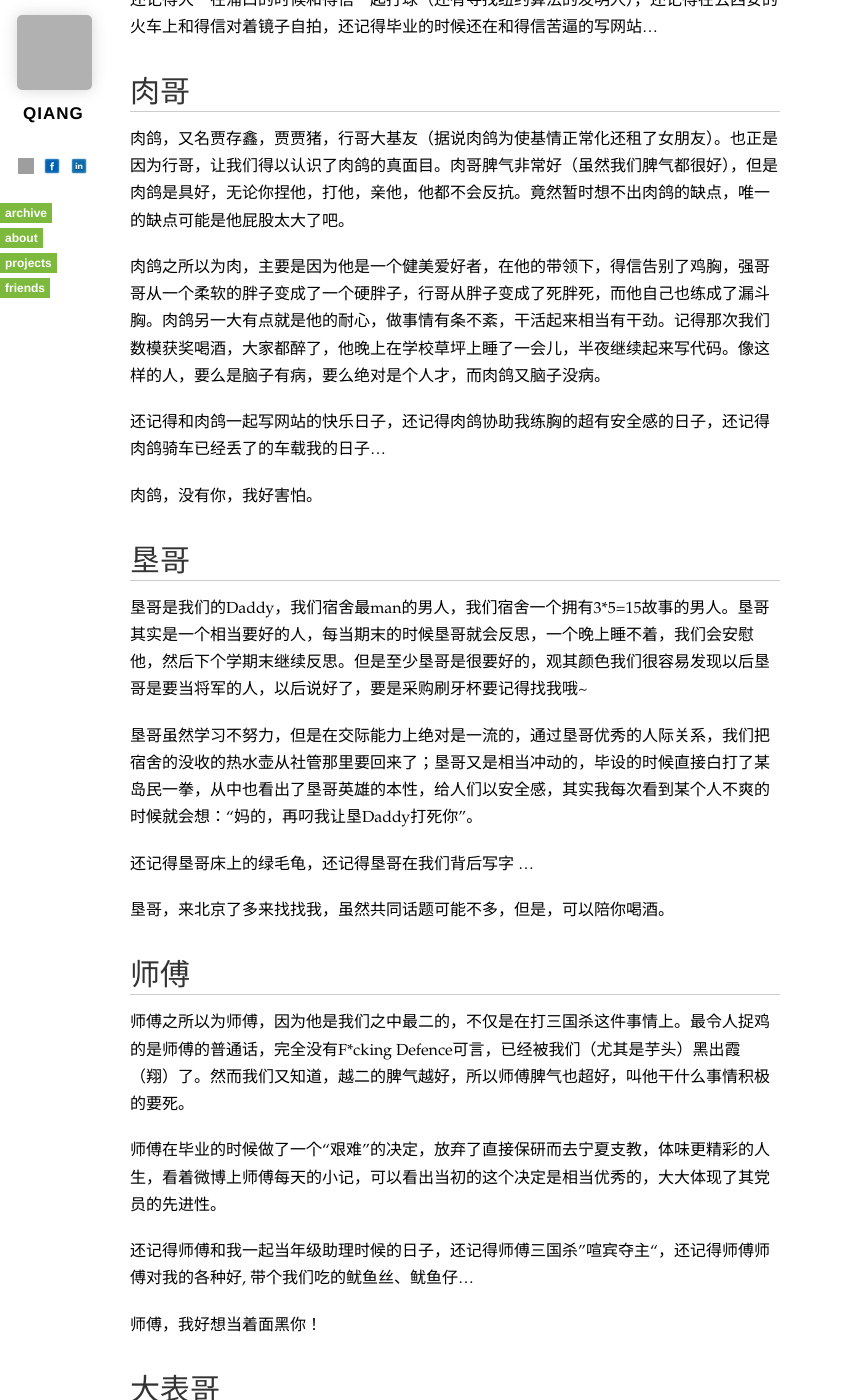
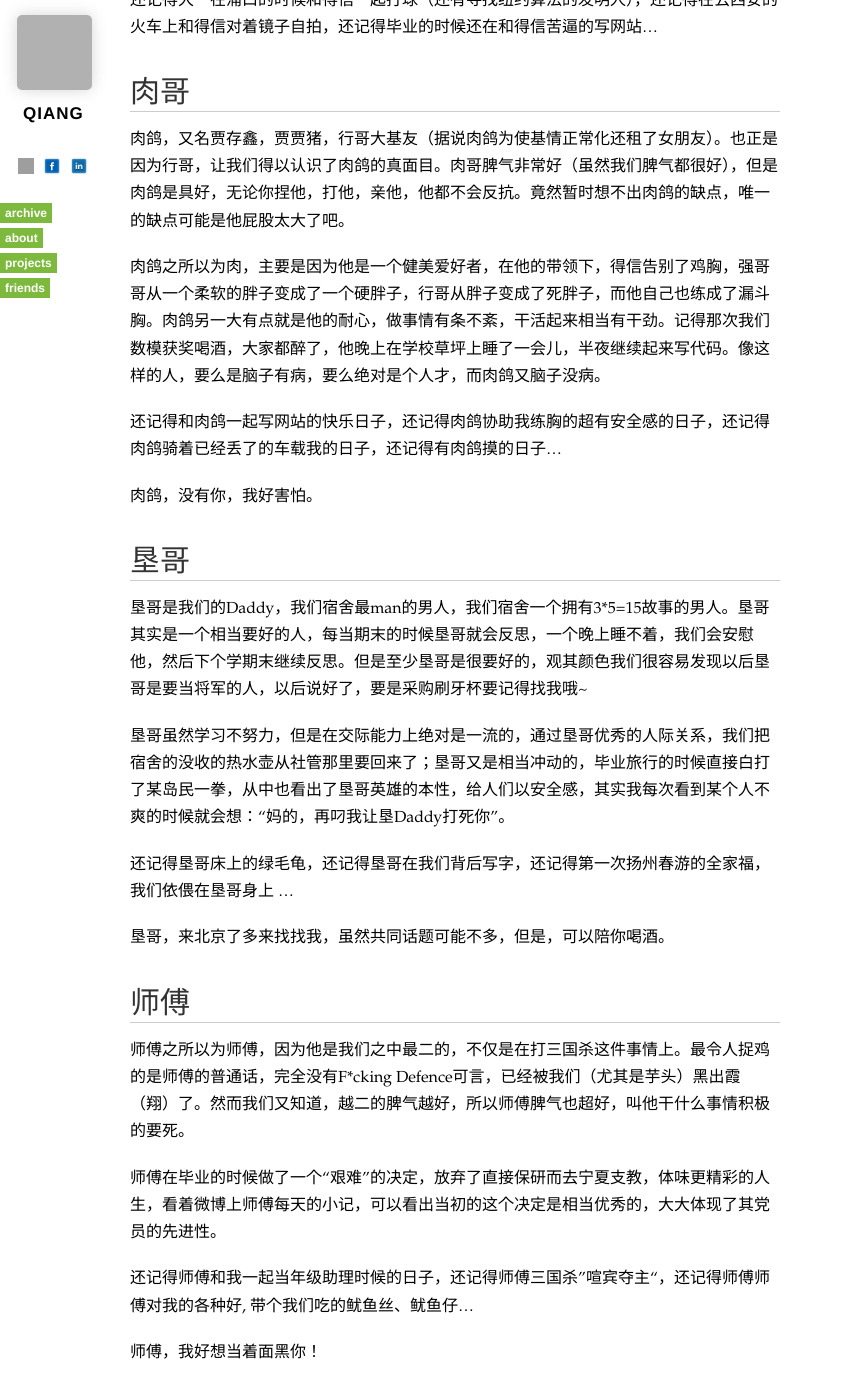
Before and after one commit to qiangrw/qiangrw.github.com, a Jekyll site: the page built from _posts/2012-10-05-member-of-LocalsNake.md, in a window 1280 px wide and 1400 px high, scrolled down 2757 px. Shown: the whole window, without its empty margins (0-843 px from the left). Built offline with Jekyll 4.4.1, drawn with Linux system fonts in a browser that asks for light colours; nearby versions of some CDN libraries; Markdown is read by kramdown in place of the engine named in the settings; comment, search, counter and statistics services are not loaded; grey boxes are pictures that could not be loaded.

Commit message:
fix typo

```diff
--- a/_posts/2012-10-05-member-of-LocalsNake.md
+++ b/_posts/2012-10-05-member-of-LocalsNake.md
@@ -61,9 +61,9 @@ permalink: /2012/10/member-of-LocalsNake/
 ## 肉哥
 肉鸽，又名贾存鑫，贾贾猪，行哥大基友（据说肉鸽为使基情正常化还租了女朋友）。也正是因为行哥，让我们得以认识了肉鸽的真面目。肉哥脾气非常好（虽然我们脾气都很好），但是肉鸽是具好，无论你捏他，打他，亲他，他都不会反抗。竟然暂时想不出肉鸽的缺点，唯一的缺点可能是他屁股太大了吧。
 
-肉鸽之所以为肉，主要是因为他是一个健美爱好者，在他的带领下，得信告别了鸡胸，强哥哥从一个柔软的胖子变成了一个硬胖子，行哥从胖子变成了死胖死，而他自己也练成了漏斗胸。肉鸽另一大有点就是他的耐心，做事情有条不紊，干活起来相当有干劲。记得那次我们数模获奖喝酒，大家都醉了，他晚上在学校草坪上睡了一会儿，半夜继续起来写代码。像这样的人，要么是脑子有病，要么绝对是个人才，而肉鸽又脑子没病。
+肉鸽之所以为肉，主要是因为他是一个健美爱好者，在他的带领下，得信告别了鸡胸，强哥哥从一个柔软的胖子变成了一个硬胖子，行哥从胖子变成了死胖子，而他自己也练成了漏斗胸。肉鸽另一大有点就是他的耐心，做事情有条不紊，干活起来相当有干劲。记得那次我们数模获奖喝酒，大家都醉了，他晚上在学校草坪上睡了一会儿，半夜继续起来写代码。像这样的人，要么是脑子有病，要么绝对是个人才，而肉鸽又脑子没病。
 
-还记得和肉鸽一起写网站的快乐日子，还记得肉鸽协助我练胸的超有安全感的日子，还记得肉鸽骑车已经丢了的车载我的日子...
+还记得和肉鸽一起写网站的快乐日子，还记得肉鸽协助我练胸的超有安全感的日子，还记得肉鸽骑着已经丢了的车载我的日子，还记得有肉鸽摸的日子...
 
 肉鸽，没有你，我好害怕。
 
@@ -71,9 +71,9 @@ permalink: /2012/10/member-of-LocalsNake/
 ## 垦哥
 垦哥是我们的Daddy，我们宿舍最man的男人，我们宿舍一个拥有3*5=15故事的男人。垦哥其实是一个相当要好的人，每当期末的时候垦哥就会反思，一个晚上睡不着，我们会安慰他，然后下个学期末继续反思。但是至少垦哥是很要好的，观其颜色我们很容易发现以后垦哥是要当将军的人，以后说好了，要是采购刷牙杯要记得找我哦~
 
-垦哥虽然学习不努力，但是在交际能力上绝对是一流的，通过垦哥优秀的人际关系，我们把宿舍的没收的热水壶从社管那里要回来了；垦哥又是相当冲动的，毕设的时候直接白打了某岛民一拳，从中也看出了垦哥英雄的本性，给人们以安全感，其实我每次看到某个人不爽的时候就会想：“妈的，再叼我让垦Daddy打死你”。
+垦哥虽然学习不努力，但是在交际能力上绝对是一流的，通过垦哥优秀的人际关系，我们把宿舍的没收的热水壶从社管那里要回来了；垦哥又是相当冲动的，毕业旅行的时候直接白打了某岛民一拳，从中也看出了垦哥英雄的本性，给人们以安全感，其实我每次看到某个人不爽的时候就会想：“妈的，再叼我让垦Daddy打死你”。
 
-还记得垦哥床上的绿毛龟，还记得垦哥在我们背后写字 ...
+还记得垦哥床上的绿毛龟，还记得垦哥在我们背后写字，还记得第一次扬州春游的全家福，我们依偎在垦哥身上 ...
 
 垦哥，来北京了多来找找我，虽然共同话题可能不多，但是，可以陪你喝酒。
 
```
